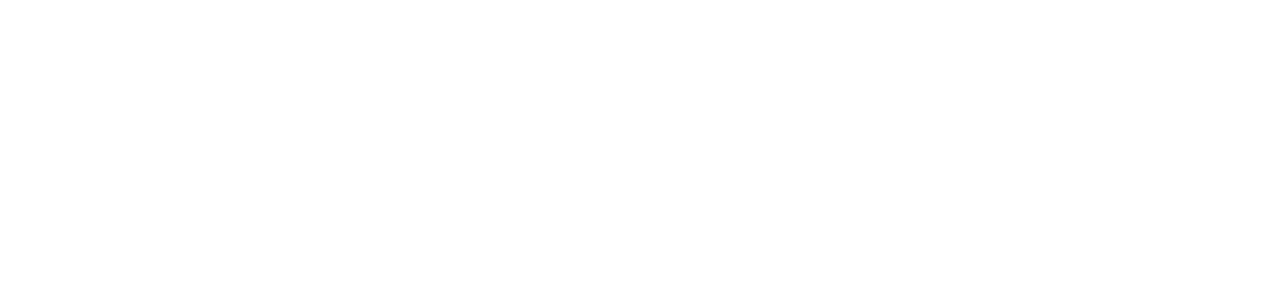
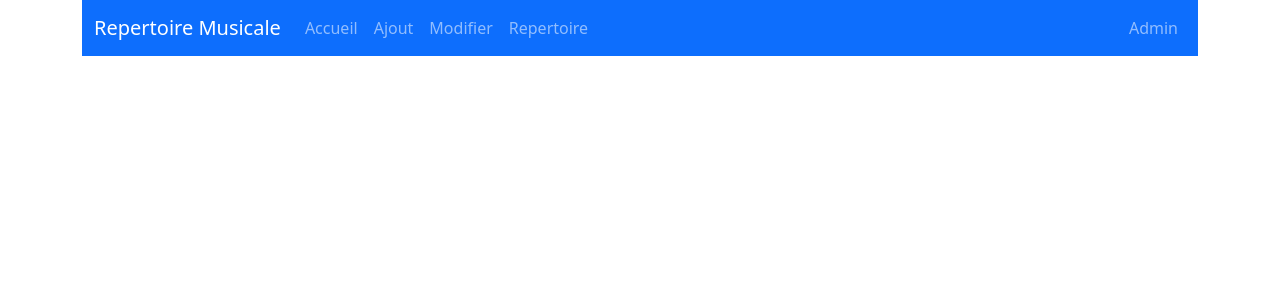
Before and after one commit to robaxx49/Exercise6-Jo-Sim-Kev, a React (Create React App) app in the folder frontend/: page /ajout in a window 1280 px wide. Shown: the top 300 px of the page. Built offline with nearby package versions, Linux system fonts and the light colour scheme.

Commit message:
router avancer manque tester pages

```diff
--- a/frontend/src/App.js
+++ b/frontend/src/App.js
@@ -1,7 +1,31 @@
+import { Container } from 'react-bootstrap';
+import {
+  BrowserRouter,
+  Routes,
+  Route
+} from 'react-router-dom';
+import 'bootstrap/dist/css/bootstrap.min.css';
+import { BarreNavigation } from './BarreNavigation';
+import { pageAccueil } from './pages/pageAccueil';
+import { pageAdministration } from './pages/pageAdministration';
+import { pageAjouter } from './pages/pageAjouter';
+import { pageModifier } from './pages/pageModifier';
+import { pageRepertoire } from './pages/pageRepertoire';
+
 function App() {
   return (
-    <div className="App">
-    </div>
+    <BrowserRouter>
+      <Container>
+        <BarreNavigation />
+        <Routes>
+          <Route path='/' element={<pageAcceuil />}/>
+          <Route path='/admin' element={<pageAdministration />}/>
+          <Route path='/ajout' element={<pageAjouter />}/>
+          <Route path='/modifier' element={<pageModifier />}/>
+          <Route path='/repertoire' element={<pageRepertoire />}/>
+        </Routes>
+      </Container>
+    </BrowserRouter>
   );
 }
 
--- /dev/null
+++ b/frontend/src/BarreNavigation.js
@@ -0,0 +1,25 @@
+import React from "react";
+import Navbar from 'react-bootstrap/Navbar';
+import Nav from 'react-bootstrap/Nav';
+import Container from 'react-bootstrap/Container';
+
+
+export const BarreNavigation = () => {
+    return(
+    <Navbar bg="primary" variant="dark">
+        <Container>
+          <Navbar.Brand href="#home">Repertoire Musicale</Navbar.Brand>
+          <Nav className="me-auto">
+            <Nav.Link href="/">Accueil</Nav.Link>
+            <Nav.Link href="/ajout">Ajout</Nav.Link>
+            <Nav.Link href="/modifier">Modifier</Nav.Link>
+            <Nav.Link href="/repertoire">Repertoire</Nav.Link>
+
+          </Nav>
+          <Nav>
+            <Nav.Link href="/admin">Admin</Nav.Link>
+          </Nav>
+        </Container>
+    </Navbar>
+    )
+}
```
Also changed, not shown: frontend/src/pages/pageAcceuil.js (deleted), frontend/src/pages/pageAccueil.js (added).
